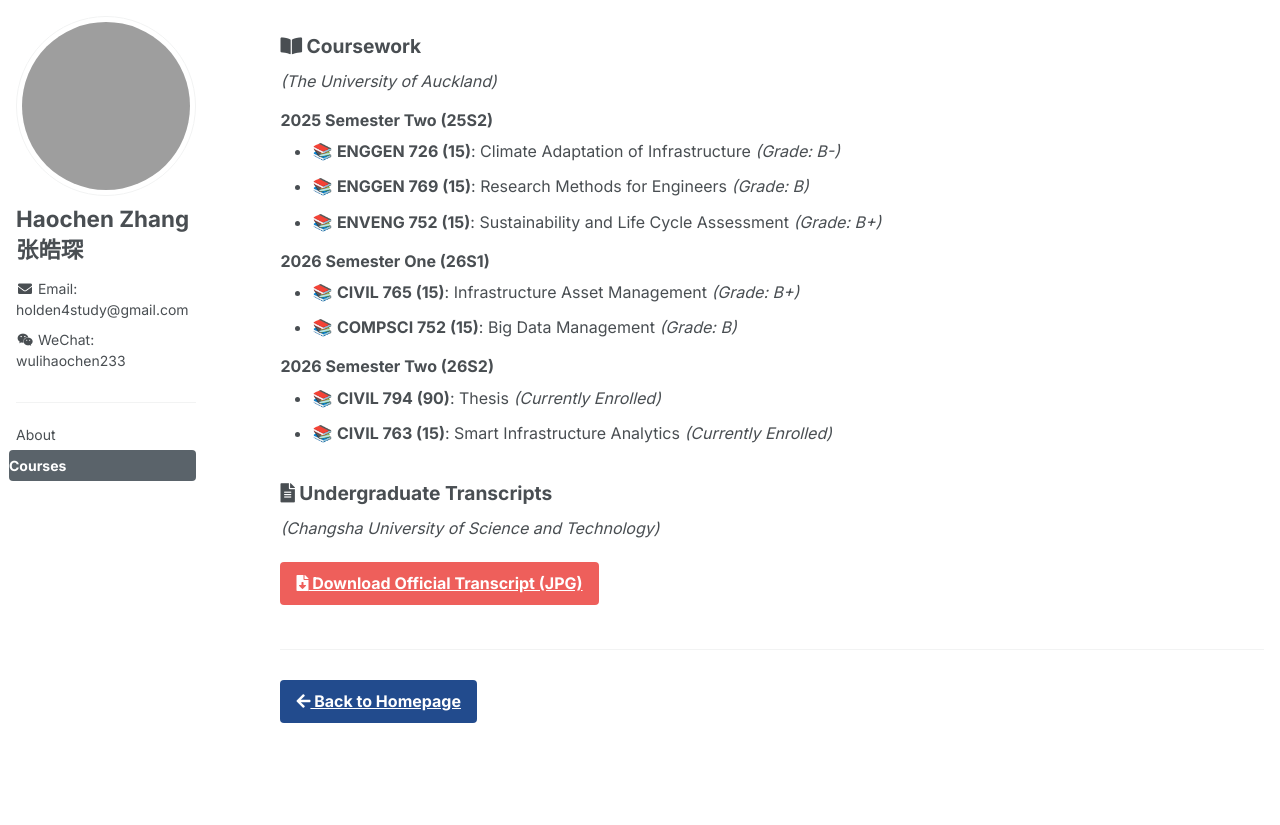
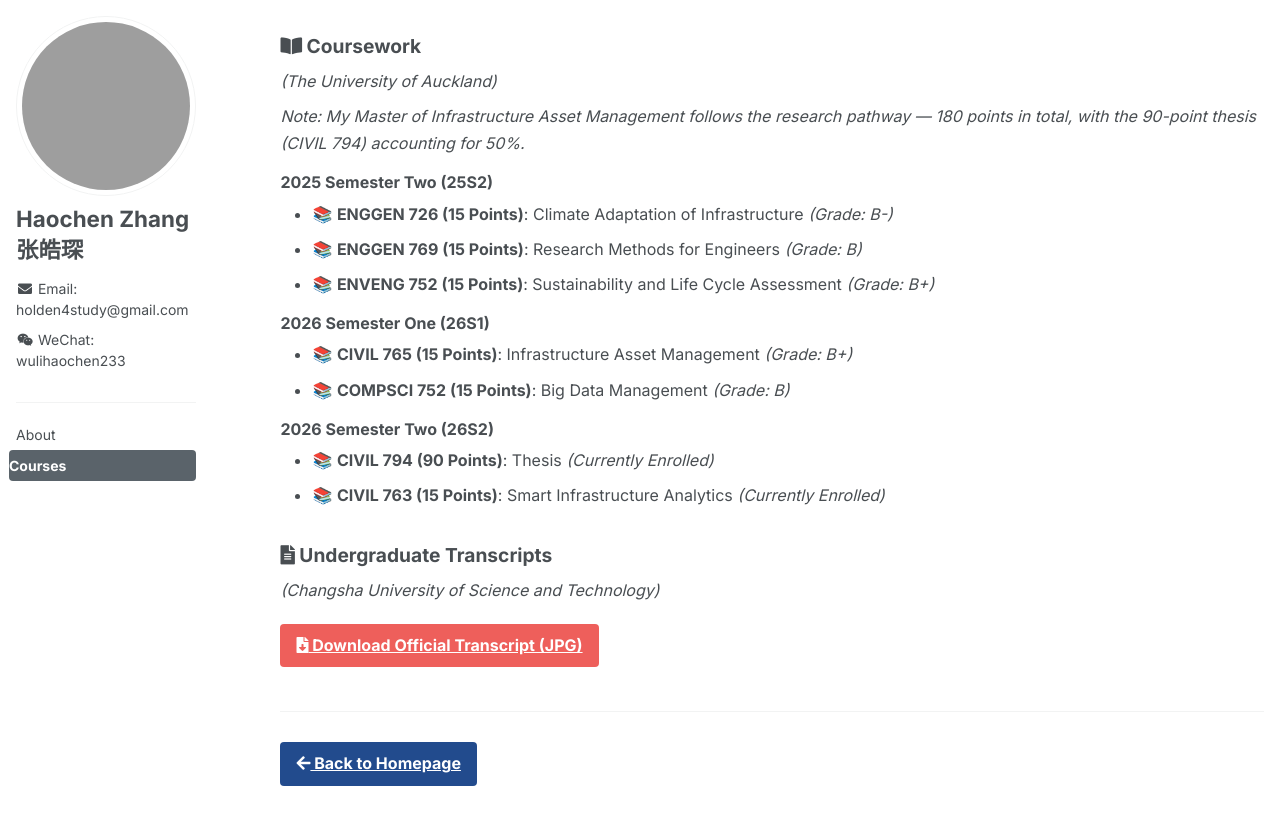
Before and after one commit to Zhang-holden/Zhang-holden.github.io, a Jekyll site: the page built from _pages/courses-transcripts.md, in a window 1280 px wide. Shown: the top 825 px of the page. Built offline with Jekyll 4.4.1, drawn with Linux system fonts in a browser that asks for light colours; grey boxes are pictures that could not be loaded.

Commit message:
Label course points and note research pathway thesis share

```diff
--- a/_pages/courses-transcripts.md
+++ b/_pages/courses-transcripts.md
@@ -9,18 +9,20 @@ author_profile: true
 ## <i class="fas fa-book-open"></i> Coursework
 *(The University of Auckland)*
 
+*Note: My Master of Infrastructure Asset Management follows the research pathway — 180 points in total, with the 90-point thesis (CIVIL 794) accounting for 50%.*
+
 ### 2025 Semester Two (25S2)
-* 📚 **ENGGEN 726 (15)**: Climate Adaptation of Infrastructure *(Grade: B-)*
-* 📚 **ENGGEN 769 (15)**: Research Methods for Engineers *(Grade: B)*
-* 📚 **ENVENG 752 (15)**: Sustainability and Life Cycle Assessment *(Grade: B+)*
+* 📚 **ENGGEN 726 (15 Points)**: Climate Adaptation of Infrastructure *(Grade: B-)*
+* 📚 **ENGGEN 769 (15 Points)**: Research Methods for Engineers *(Grade: B)*
+* 📚 **ENVENG 752 (15 Points)**: Sustainability and Life Cycle Assessment *(Grade: B+)*
 
 ### 2026 Semester One (26S1)
-* 📚 **CIVIL 765 (15)**: Infrastructure Asset Management *(Grade: B+)*
-* 📚 **COMPSCI 752 (15)**: Big Data Management *(Grade: B)*
+* 📚 **CIVIL 765 (15 Points)**: Infrastructure Asset Management *(Grade: B+)*
+* 📚 **COMPSCI 752 (15 Points)**: Big Data Management *(Grade: B)*
 
 ### 2026 Semester Two (26S2)
-* 📚 **CIVIL 794 (90)**: Thesis *(Currently Enrolled)*
-* 📚 **CIVIL 763 (15)**: Smart Infrastructure Analytics *(Currently Enrolled)*
+* 📚 **CIVIL 794 (90 Points)**: Thesis *(Currently Enrolled)*
+* 📚 **CIVIL 763 (15 Points)**: Smart Infrastructure Analytics *(Currently Enrolled)*
 
 <span class='anchor' id='transcripts'></span>
 ## <i class="fas fa-file-alt"></i> Undergraduate Transcripts
```
